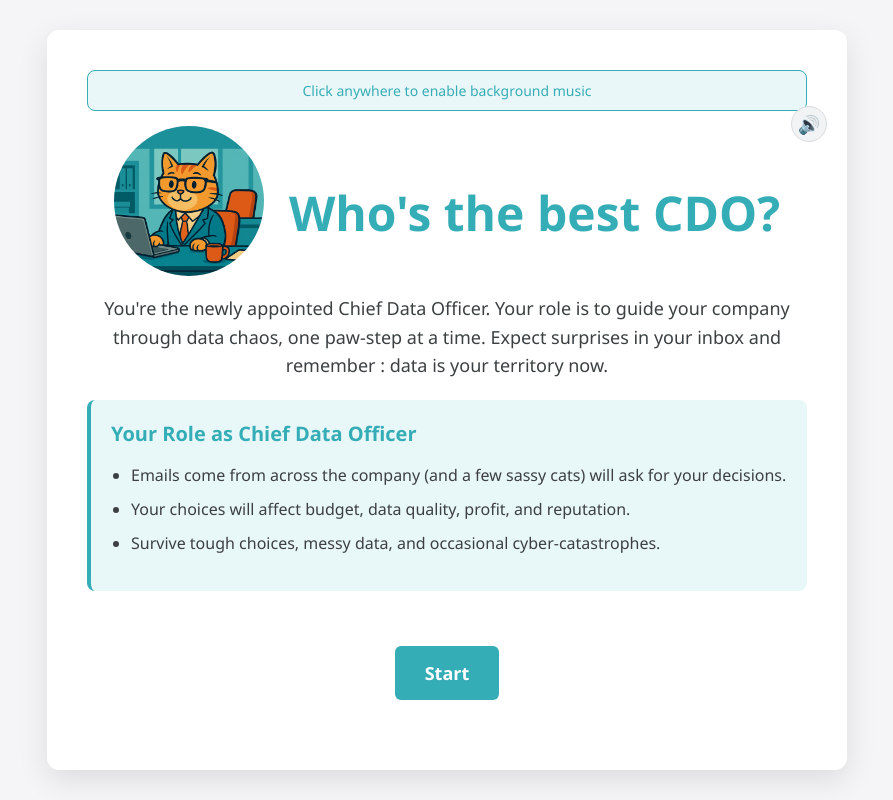
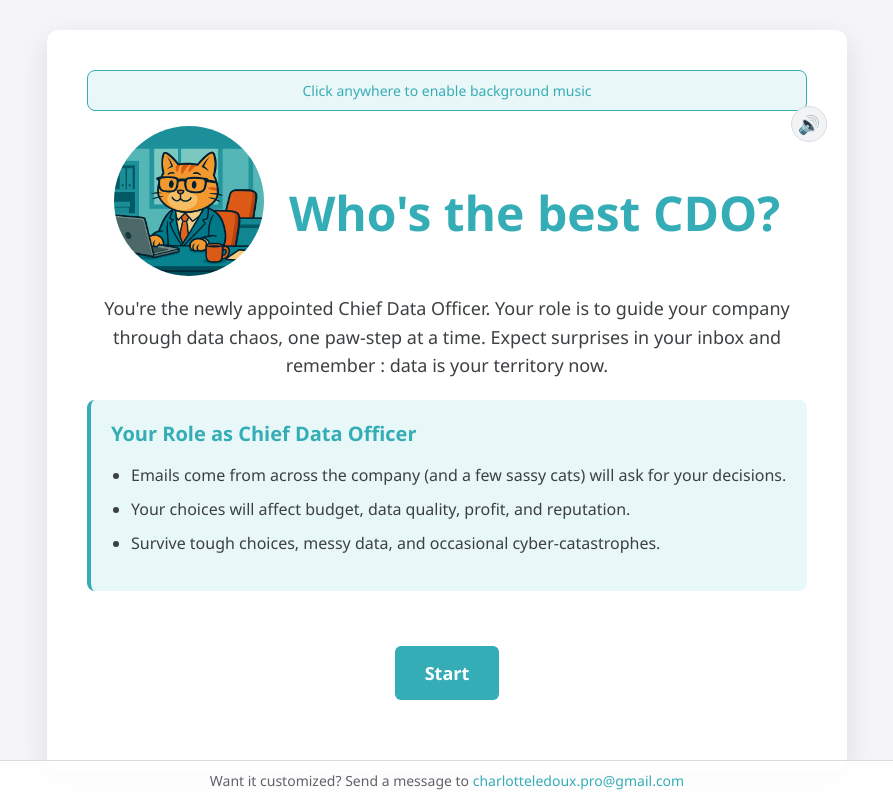
Before and after one commit to floriangardin/governopoly, a React (Create React App) app: page / in a window 1280 px wide. Shown: the whole page, without its empty margins (193-1086 px from the left). Built offline with nearby package versions, Linux system fonts and the light colour scheme; no server answers.

Commit message:
add footer

```diff
--- a/src/App.tsx
+++ b/src/App.tsx
@@ -87,6 +87,9 @@ function App() {
           companyContext={companyContext}
         />
       )}
+      <Footer>
+        Want it customized? Send a message to <FooterLink href="mailto:charlotteledoux.pro@gmail.com">charlotteledoux.pro@gmail.com</FooterLink>
+      </Footer>
     </AppContainer>
   );
 }
@@ -100,6 +103,30 @@ const AppContainer = styled.div`
   background: #f5f5f7;
   padding: 20px;
   font-family: 'Segoe UI', Tahoma, Geneva, Verdana, sans-serif;
+  position: relative;
+`;
+
+const Footer = styled.div`
+  position: fixed;
+  bottom: 0;
+  left: 0;
+  right: 0;
+  background: rgba(255, 255, 255, 0.9);
+  padding: 10px;
+  text-align: center;
+  font-size: 14px;
+  color: #5f6368;
+  border-top: 1px solid #dadce0;
+  z-index: 1000;
+`;
+
+const FooterLink = styled.a`
+  color: #35adb6;
+  text-decoration: none;
+
+  &:hover {
+    text-decoration: underline;
+  }
 `;
 
 export default App;
```
